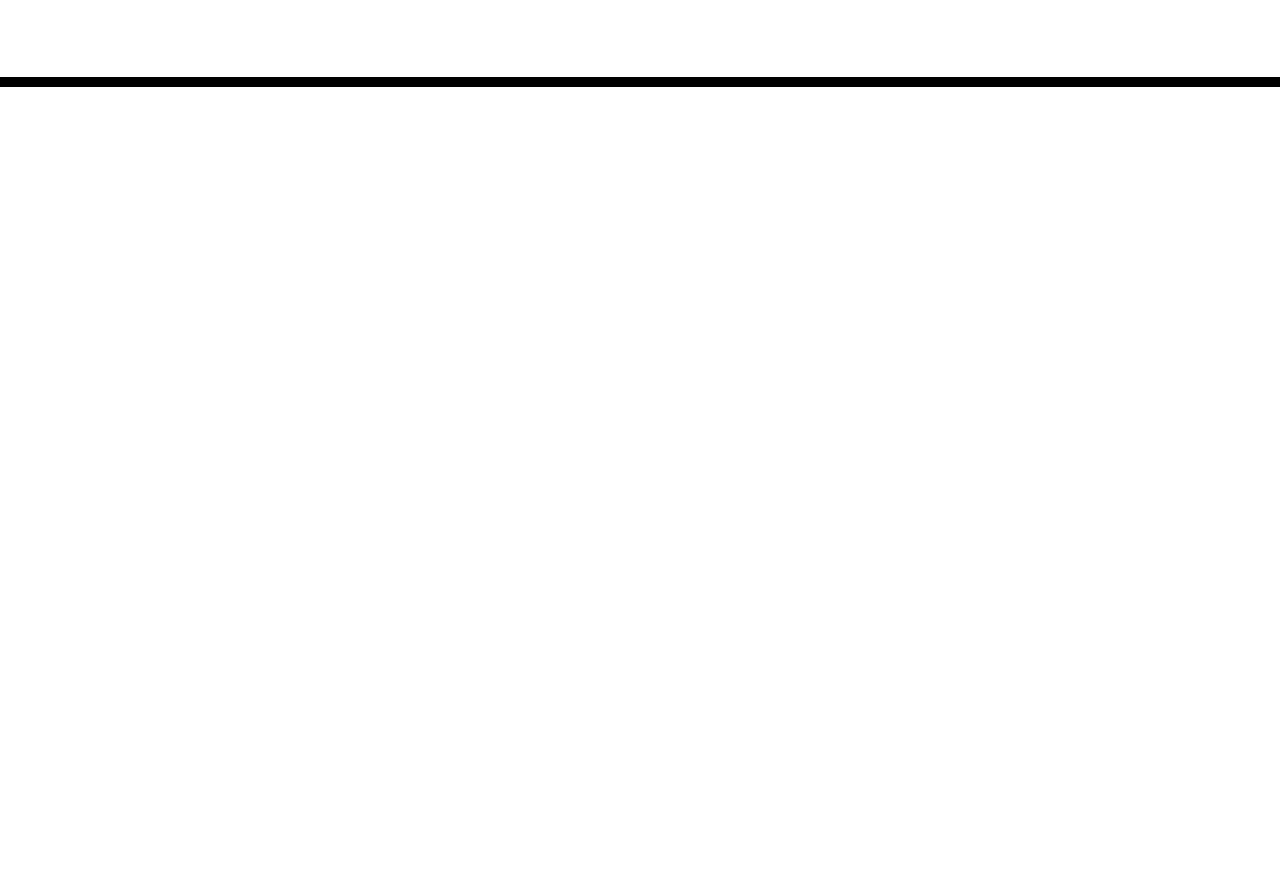
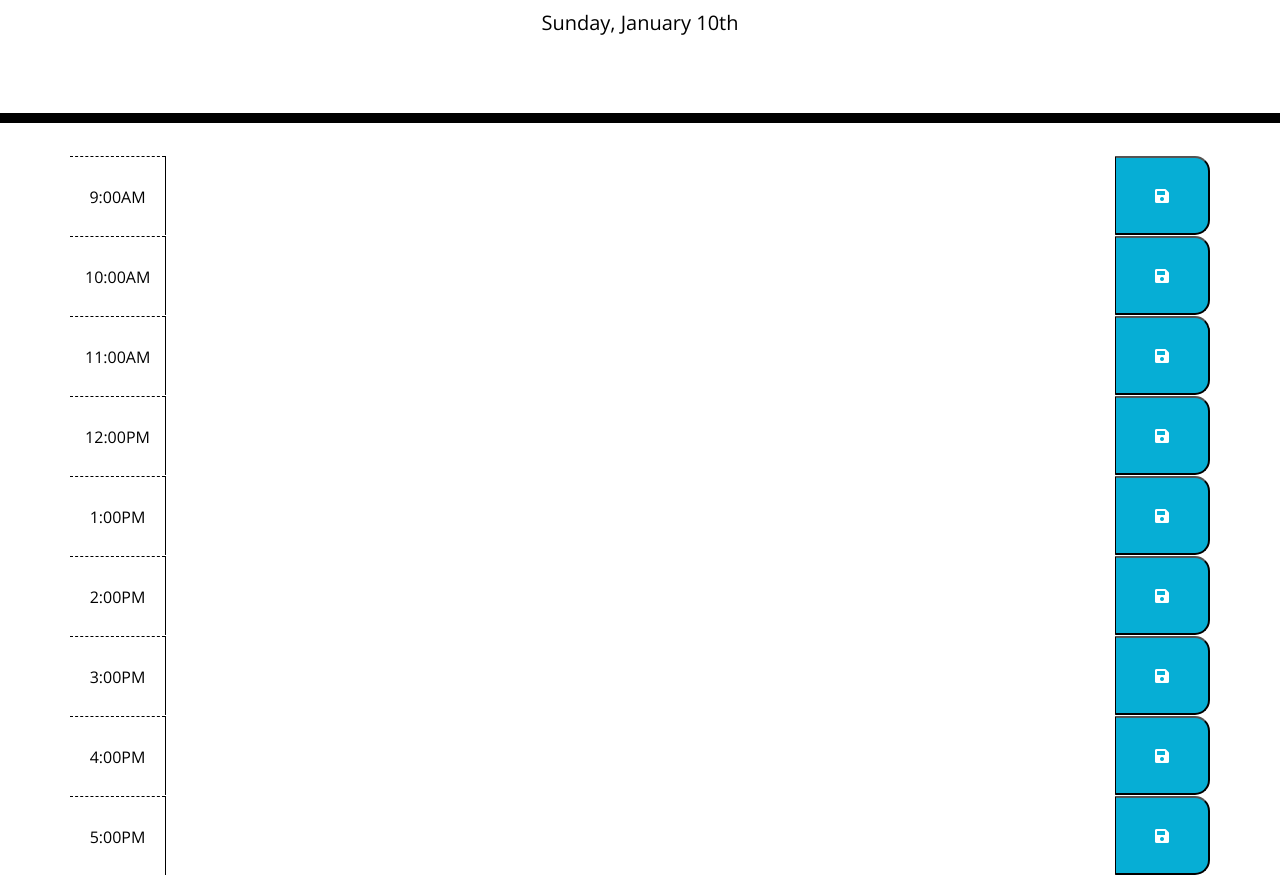
Before and after one commit to Rajendra-Dhanraj/Work-Day-Scheduler, a plain HTML site: page index.html in a window 1280 px wide. Shown: the part 181-1056 px from the top of the page. Before the commit the page ends 800 px from the top, so only its background shows below. Drawn offline with nearby package versions, Linux system fonts and the light colour scheme.

Commit message:
added time block with classes, font awesome save icon

```diff
--- a/assets/js/script.js
+++ b/assets/js/script.js
@@ -0,0 +1,2 @@
+// Display Current Date
+$("#currentDay").text(moment().format("dddd, MMMM Do"));
--- a/index.html
+++ b/index.html
@@ -45,8 +45,91 @@ THEN the saved events persist
       <p id="currentDay" class="lead"></p>
     </header>
     <div class="container">
+
       <!-- Timeblocks go here -->
+      <div class="row time-block" id="9oclock">
+        <div class="hour col-md-1">
+          9:00AM
+        </div>
+        <textarea class="col-md-10 description">
+        </textarea>
+        <button class='saveBtn col-md-1'><i class="fas fa-save"></i></button>
+      </div>
+
+      <div class="row time-block" id="10oclock">
+        <div class="hour col-md-1">
+          10:00AM
+        </div>
+        <textarea class="col-md-10 description">
+        </textarea>
+        <button class='saveBtn col-md-1'><i class="fas fa-save"></i></button>
+      </div>
+
+      <div class="row time-block" id="11oclock">
+        <div class="hour col-md-1">
+          11:00AM
+        </div>
+        <textarea class="col-md-10 description">
+        </textarea>
+        <button class='saveBtn col-md-1'><i class="fas fa-save"></i></button>
+      </div>
+
+      <div class="row time-block" id="12oclock">
+        <div class="hour col-md-1">
+          12:00PM
+        </div>
+        <textarea class="col-md-10 description">
+        </textarea>
+        <button class='saveBtn col-md-1'><i class="fas fa-save"></i></button>
+      </div>
+
+      <div class="row time-block" id="1oclock">
+        <div class="hour col-md-1">
+          1:00PM
+        </div>
+        <textarea class="col-md-10 description">
+        </textarea>
+        <button class='saveBtn col-md-1'><i class="fas fa-save"></i></button>
+      </div>
+
+      <div class="row time-block" id="2oclock">
+        <div class="hour col-md-1">
+          2:00PM
+        </div>
+        <textarea class="col-md-10 description">
+        </textarea>
+        <button class='saveBtn col-md-1'><i class="fas fa-save"></i></button>
+      </div>
+
+      <div class="row time-block" id="3oclock">
+        <div class="hour col-md-1">
+          3:00PM
+        </div>
+        <textarea class="col-md-10 description">
+        </textarea>
+        <button class='saveBtn col-md-1'><i class="fas fa-save"></i></button>
+      </div>
+
+      <div class="row time-block" id="4oclock">
+        <div class="hour col-md-1">
+          4:00PM
+        </div>
+        <textarea class="col-md-10 description">
+        </textarea>
+        <button class='saveBtn col-md-1'><i class="fas fa-save"></i></button>
+      </div>
+
+      <div class="row time-block" id="5oclock">
+        <div class="hour col-md-1">
+          5:00PM
+        </div>
+        <textarea class="col-md-10 description">
+        </textarea>
+        <button class='saveBtn col-md-1'><i class="fas fa-save"></i></button>
+      </div>
+
     </div>
+    <!--Time Block End-->
 
     <script src="https://code.jquery.com/jquery-3.4.1.min.js"></script>
     <script src="https://cdnjs.cloudflare.com/ajax/libs/moment.js/2.24.0/moment.min.js"></script>
```
